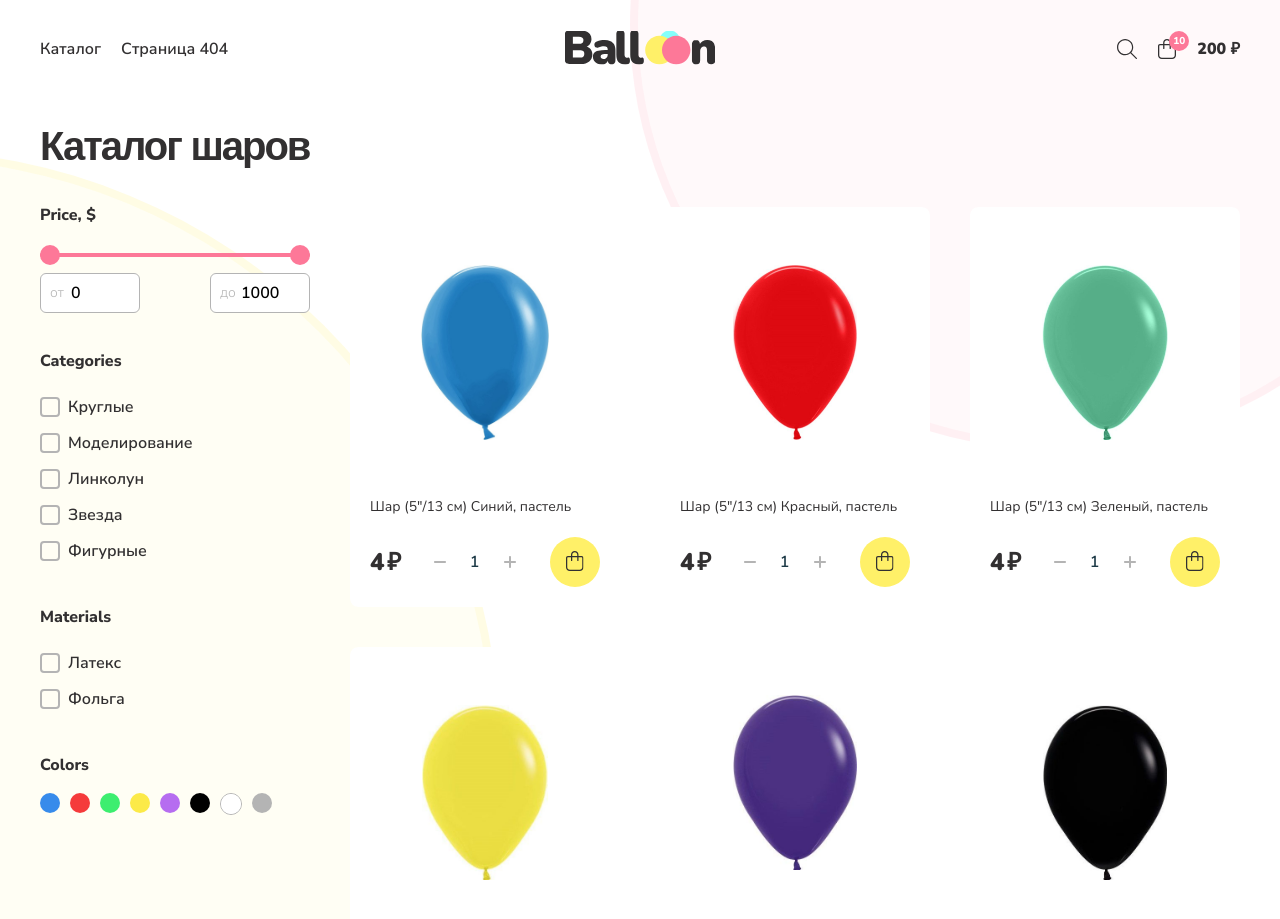
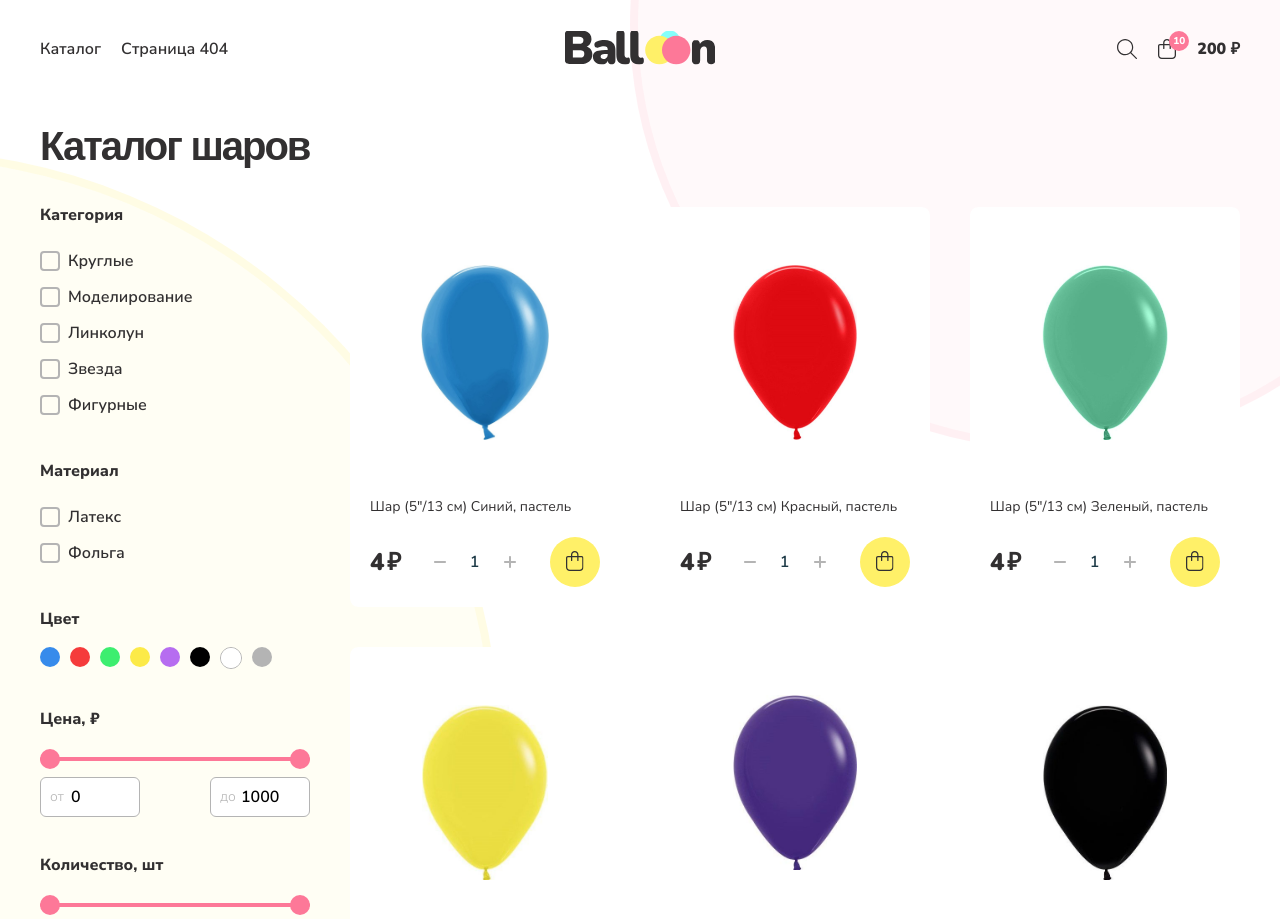
Before and after one commit to izmailowAlex/balloon-store, a React (Create React App) app: page /catalog in a window 1280 px wide. Shown: the top 919 px of the page. Built offline with nearby package versions, Linux system fonts and the light colour scheme.

Commit message:
feat: add Dualslider component

```diff
--- a/src/components/Main/Catalog/CatalogListCards/Filter/Filter.tsx
+++ b/src/components/Main/Catalog/CatalogListCards/Filter/Filter.tsx
@@ -96,14 +96,7 @@
     <div className="main__catalog-filter filter">
       <div className="filter__block">
         <div className="filter__category">
-          <span className="filter__block_category-title">Price, $</span>
-          <span className="filter__block_category-vector"></span>
-        </div>
-        <Dualslider min={0} max={1000} />
-      </div>
-      <div className="filter__block">
-        <div className="filter__category">
-          <span className="filter__block_category-title">Categories</span>
+          <span className="filter__block_category-title">Категория</span>
           <span className="filter__block_category-vector active"></span>
         </div>
         <ul className="filter__block_list">
@@ -122,7 +115,7 @@
       </div>
       <div className="filter__block">
         <div className="filter__category">
-          <span className="filter__block_category-title">Materials</span>
+          <span className="filter__block_category-title">Материал</span>
           <span className="filter__block_category-vector"></span>
         </div>
         <ul className="filter__block_list">
@@ -141,7 +134,7 @@
       </div>
       <div className="filter__block">
         <div className="filter__category">
-          <span className="filter__block_category-title">Colors</span>
+          <span className="filter__block_category-title">Цвет</span>
           <span className="filter__block_category-vector"></span>
         </div>
         <ul className="filter__block_list-colors">
@@ -157,6 +150,20 @@
           })}
         </ul>
       </div>
+      <div className="filter__block">
+        <div className="filter__category">
+          <span className="filter__block_category-title">Цена, ₽</span>
+          <span className="filter__block_category-vector"></span>
+        </div>
+        <Dualslider min={0} max={1000} />
+      </div>
+      <div className="filter__block">
+        <div className="filter__category">
+          <span className="filter__block_category-title">Количество, шт</span>
+          <span className="filter__block_category-vector"></span>
+        </div>
+        <Dualslider min={0} max={10000} />
+      </div>
     </div>
   )
 }
```
